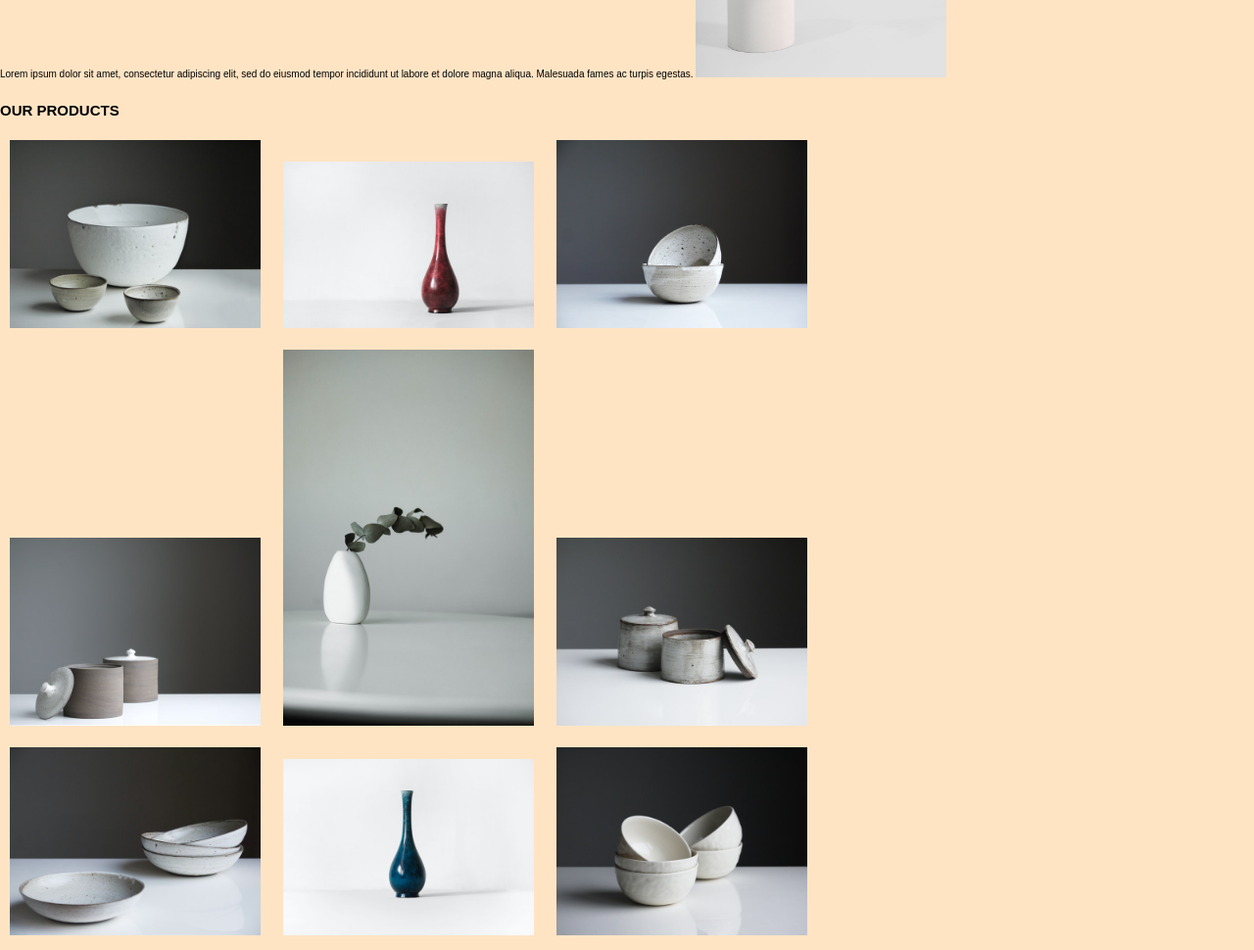
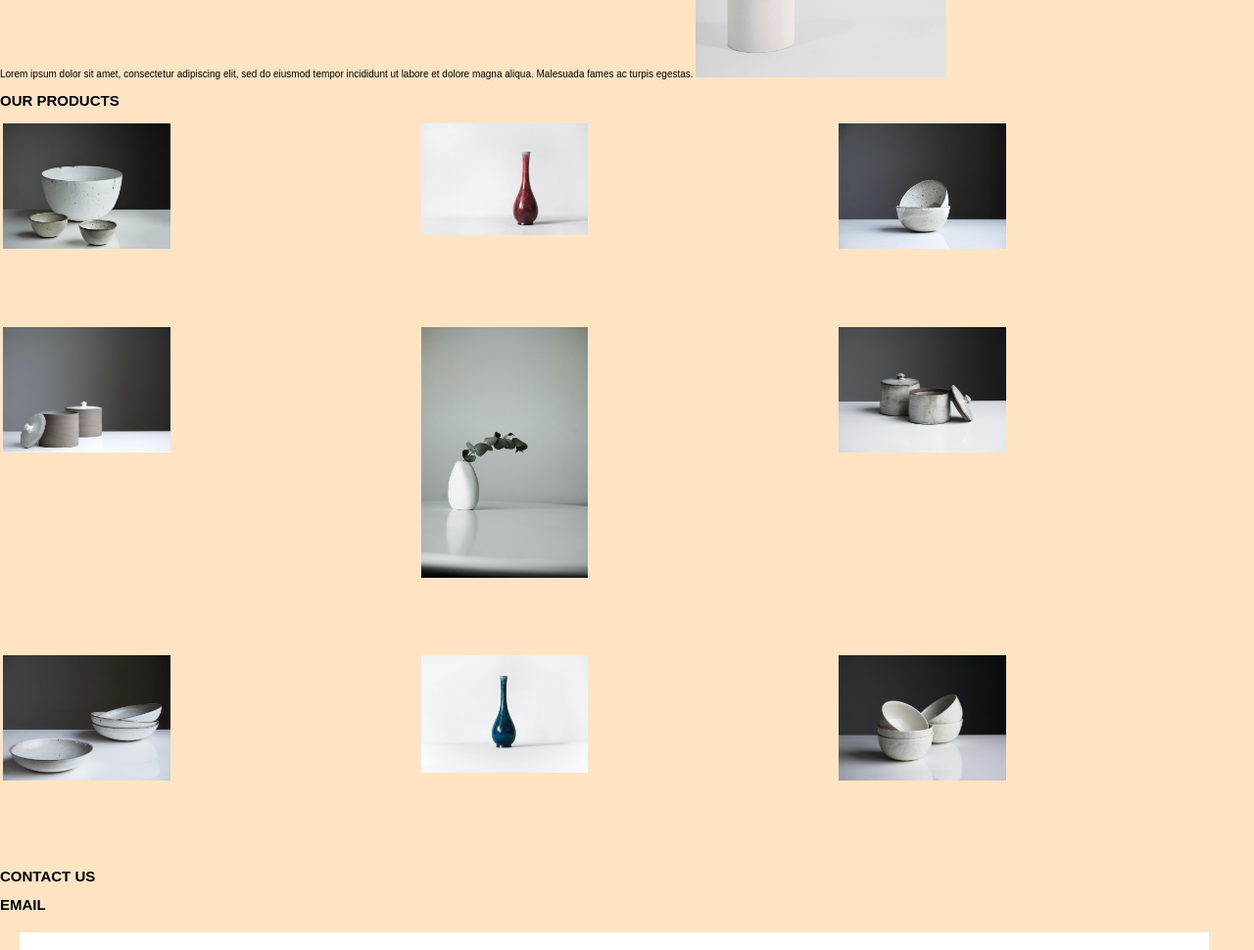
Before and after one commit to Reny8/eCommerce, a plain HTML site: page index.html in a window 1280 px wide. Shown: the part 1134-2104 px from the top of the page at 98% size. Drawn offline with Linux system fonts and the light colour scheme.

Commit message:
Changed the flex box to a grid box for the products

```diff
--- a/index.html
+++ b/index.html
@@ -54,21 +54,21 @@
         </section>
         <section class= "products" id="products">
         <h1>OUR PRODUCTS</h1>
-           <div>
-              <img src="./images/product_1.jpg" alt= "Mundo Bowls">
-               <img src="./images/product_2.jpg" alt="Natureza Vase">
-               <img src="./images/product_3.jpg" alt= "Feira Bowls">
-           </div>
-           <div>
-               <img src="./images/product_4.jpg" alt= "Natureza Pots">
-               <img src="./images/product_5.jpg" alt="Pedra Vase">
-               <img src="./images/product_6.jpg" alt="Viajia Pots">
-           </div>
-           <div>
-               <img src="./images/product_7.jpg" alt="Servico Plates">
-               <img src="./images/product_8.jpg" alt="Campeao Vase">
-               <img src="./images/product_9.jpg" alt="Troca Bowls">
-           </div>
+           <div class="product_catelog">
+                <div class="product"> <img src="./images/product_1.jpg" alt= "Mundo Bowls"></div>
+                <div class="product"> <img src="./images/product_2.jpg" alt="Natureza Vase"></div>
+                <div class="product"> <img src="./images/product_3.jpg" alt= "Feira Bowls"></div>
+                <div class="product"> <img src="./images/product_4.jpg" alt= "Natureza Pots"></div>
+                <div class="product"> <img src="./images/product_5.jpg" alt="Pedra Vase"></div>
+                <div class="product"> <img src="./images/product_6.jpg" alt="Viajia Pots"></div>
+                <div class="product"> <img src="./images/product_7.jpg" alt="Servico Plates"></div>
+                <div class="product"> <img src="./images/product_8.jpg" alt="Campeao Vase"></div>
+                <div class="product"> <img src="./images/product_9.jpg" alt="Troca Bowls"></div>
+            </div>
+
+
+
+
         </section>
         <section class= "contact" id="contact">
             <h1>CONTACT US</h1>
--- a/styles.css
+++ b/styles.css
@@ -56,14 +56,23 @@ main {
     color: white;
 }
 .products img {
-    margin: 10px;
-    width: 20%;
+    margin: 0px;
+    width: 40%;
+    margin: 3px;
 }
-.products {
-    display: flex;
-    flex-direction: row;
-    flex-wrap: wrap;
-    align-items: flex-end;
+.product_catelog {
+    display: grid;
+    width: 128em;
+    height: 75rem;
+    grid-template-areas:
+    "tl tm tr"
+    "ml mm mr"
+    "bl bm br";
+    justify-items: center;
+}
+.product {
+    display: grid;
+
 }
 .about img {
    width: 20%;
```
